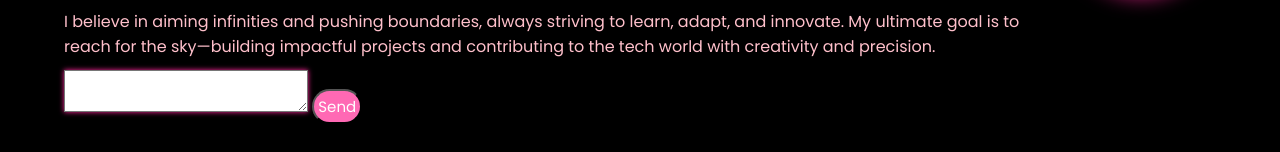
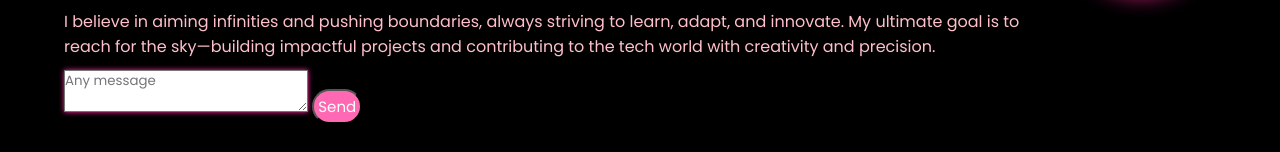
Before and after one commit to ivtened/vercel1, a plain HTML site: page index.html in a window 1280 px wide. Shown: the part 381-533 px from the top of the page. Drawn offline with Linux system fonts and the light colour scheme.

Commit message:
Update index.html

```diff
--- a/index.html
+++ b/index.html
@@ -37,7 +37,7 @@
     <div class="me">A </div><span class="st">Student & Coder</span>
     <p>I believe in aiming infinities and pushing boundaries, always striving to learn, adapt, and innovate. My ultimate goal is to reach for the sky—building impactful projects and contributing to the tech world with creativity and precision.
 </p> <form action="https://formspree.io/f/mrblrgpy" method="post">
-<textarea name="text" id="go" ></textarea>
+<textarea name="text" placeholder="Any message" id="go" ></textarea>
 <button type="submit">Send</button>
 
 
@@ -59,4 +59,5 @@
 
 </body>
 
+
 </html>
```
